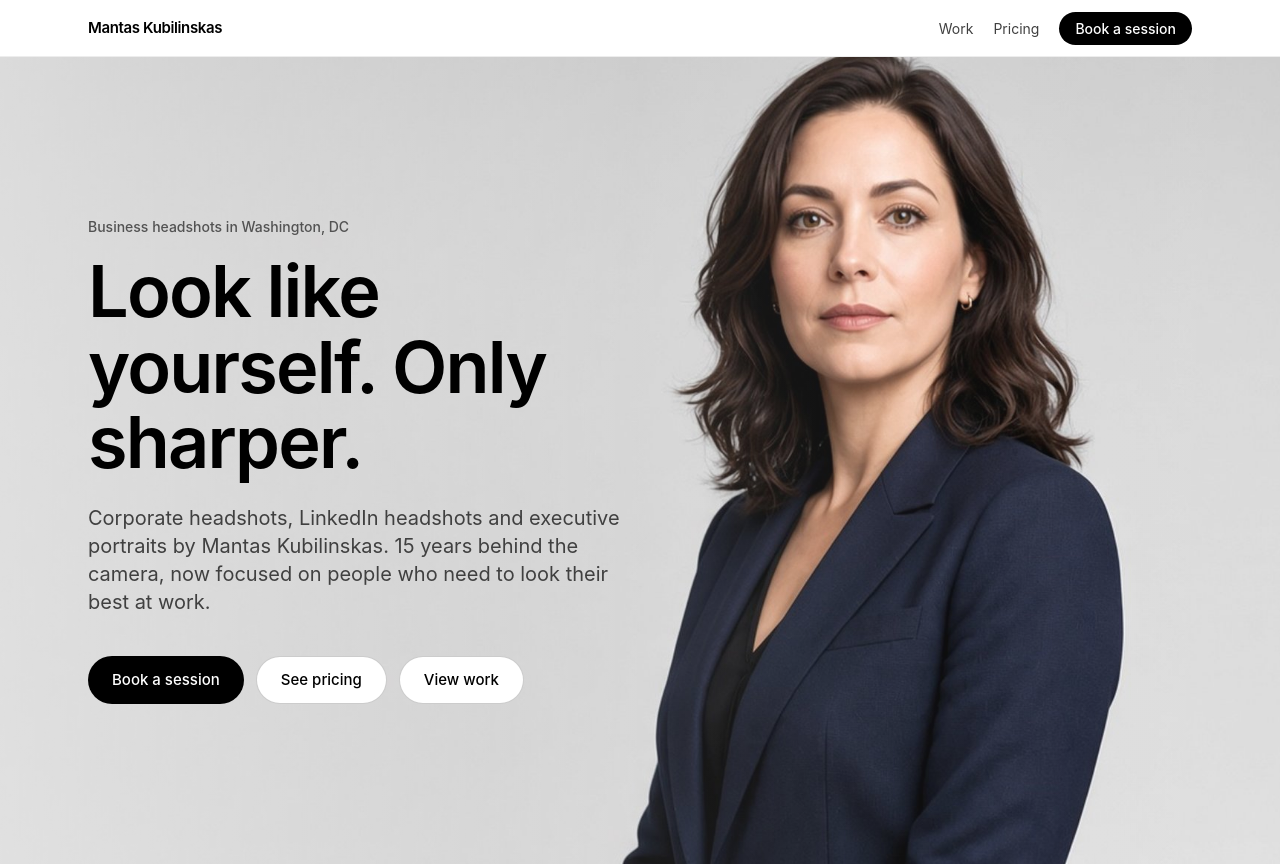
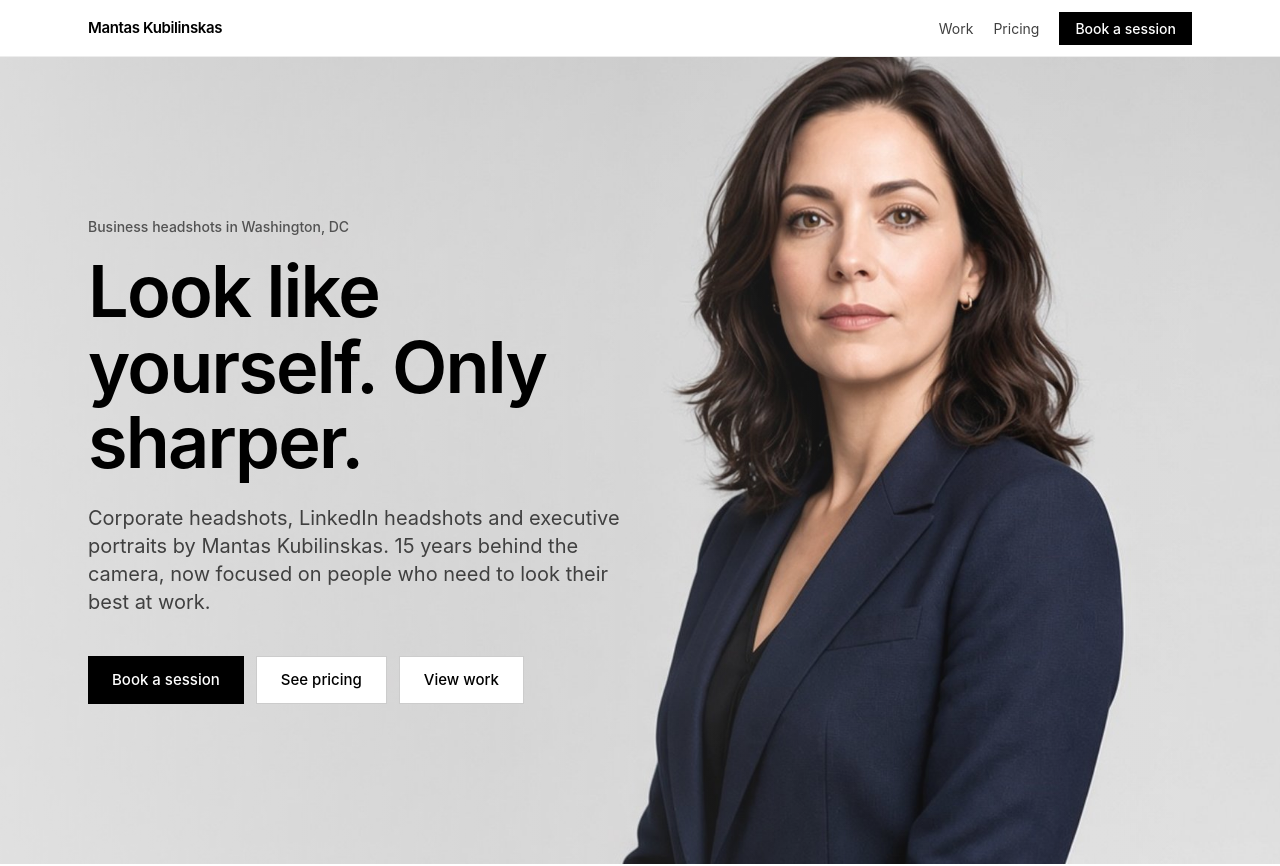
Before and after one commit to kubiliux1/Business-Portraits, a Next.js app: page / in a window 1280 px wide. Shown: the top 866 px of the page. Built offline with nearby package versions, Linux system fonts and the light colour scheme; no server answers.

Commit message:
Square corners: components

```diff
--- a/src/components/BookingForm.tsx
+++ b/src/components/BookingForm.tsx
@@ -3,7 +3,7 @@ import { useState } from "react";
 import { useSearchParams } from "next/navigation";
 import { packages, formatPrice } from "@/content";
 
-const field = "mt-1 block w-full rounded-xl border border-neutral-300 bg-white px-3 py-2 text-base focus:border-black focus:outline-none focus:ring-1 focus:ring-black";
+const field = "mt-1 block w-full border border-neutral-300 bg-white px-3 py-2 text-base focus:border-black focus:outline-none focus:ring-1 focus:ring-black";
 
 export default function BookingForm({ defaultPackage = "" }: { defaultPackage?: string }) {
   const initial = packages.some((p) => p.slug === defaultPackage) ? defaultPackage : "";
@@ -48,7 +48,7 @@ export default function BookingForm({ defaultPackage = "" }: { defaultPackage?:
       <div><label htmlFor="message" className="text-sm font-medium">What do you need the photos for?</label><textarea id="message" name="message" rows={5} className={field} /></div>
       <input type="text" name="website" tabIndex={-1} autoComplete="off" className="hidden" aria-hidden="true" />
       {state === "error" && <p role="alert" className="text-sm text-black underline">{msg}</p>}
-      <button type="submit" disabled={state === "sending"} className="rounded-full bg-black px-6 py-3 text-sm font-medium text-white hover:bg-neutral-800 disabled:bg-neutral-500">
+      <button type="submit" disabled={state === "sending"} className=" bg-black px-6 py-3 text-sm font-medium text-white hover:bg-neutral-800 disabled:bg-neutral-500">
         {state === "sending" ? "Sending..." : "Send request"}
       </button>
     </form>
--- a/src/components/Cta.tsx
+++ b/src/components/Cta.tsx
@@ -1,9 +1,9 @@
 import Link from "next/link";
 export function Primary({ href = "/book", children = "Book a session" }: { href?: string; children?: React.ReactNode }) {
-  return <Link href={href} className="inline-flex items-center rounded-full bg-black px-6 py-3 text-[15px] font-medium text-white transition hover:bg-neutral-800 focus-visible:outline-2 focus-visible:outline-offset-2 focus-visible:outline-black">{children}</Link>;
+  return <Link href={href} className="inline-flex items-center bg-black px-6 py-3 text-[15px] font-medium text-white transition hover:bg-neutral-800 focus-visible:outline-2 focus-visible:outline-offset-2 focus-visible:outline-black">{children}</Link>;
 }
 export function Secondary({ href, children }: { href: string; children: React.ReactNode }) {
-  return <Link href={href} className="inline-flex items-center rounded-full border border-neutral-300 px-6 py-3 text-[15px] font-medium text-black transition hover:border-black">{children}</Link>;
+  return <Link href={href} className="inline-flex items-center border border-neutral-300 px-6 py-3 text-[15px] font-medium text-black transition hover:border-black">{children}</Link>;
 }
 export function CtaRow({ work = true, pricing = true, className = "" }: { work?: boolean; pricing?: boolean; className?: string }) {
   return (
--- a/src/components/Faq.tsx
+++ b/src/components/Faq.tsx
@@ -1,7 +1,7 @@
 export type QA = { q: string; a: string };
 export default function Faq({ items }: { items: QA[] }) {
   return (
-    <div className="divide-y divide-neutral-200 rounded-3xl border border-neutral-200">
+    <div className="divide-y divide-neutral-200 border border-neutral-200">
       {items.map((i) => (
         <details key={i.q} className="group px-6 py-6 sm:px-8">
           <summary className="flex cursor-pointer list-none items-center justify-between gap-4 text-[17px] font-medium leading-snug">
--- a/src/components/Gallery.tsx
+++ b/src/components/Gallery.tsx
@@ -63,7 +63,7 @@ export default function Gallery({ photos }: { photos: Item[] }) {
     <>
       <ul className="grid grid-cols-1 gap-5 sm:grid-cols-2 lg:grid-cols-3">
         {photos.map((p, i) => (
-          <li key={p.src} className="relative aspect-[3/4] overflow-hidden rounded-3xl bg-neutral-100">
+          <li key={p.src} className="relative aspect-[3/4] overflow-hidden bg-neutral-100">
             <HoverColorImage
               bwSrc={p.src}
               colorSrc={p.colorSrc}
@@ -99,7 +99,7 @@ export default function Gallery({ photos }: { photos: Item[] }) {
               e.stopPropagation();
               close();
             }}
-            className="absolute right-4 top-4 flex h-11 w-11 items-center justify-center rounded-full bg-white/10 text-2xl text-white transition hover:bg-white/20 focus-visible:outline focus-visible:outline-2 focus-visible:outline-white"
+            className="absolute right-4 top-4 flex h-11 w-11 items-center justify-center bg-white/10 text-2xl text-white transition hover:bg-white/20 focus-visible:outline focus-visible:outline-2 focus-visible:outline-white"
           >
             <span aria-hidden>&times;</span>
           </button>
@@ -110,7 +110,7 @@ export default function Gallery({ photos }: { photos: Item[] }) {
               e.stopPropagation();
               step(-1);
             }}
-            className="absolute left-3 top-1/2 flex h-11 w-11 -translate-y-1/2 items-center justify-center rounded-full bg-white/10 text-2xl text-white transition hover:bg-white/20 focus-visible:outline focus-visible:outline-2 focus-visible:outline-white sm:left-6"
+            className="absolute left-3 top-1/2 flex h-11 w-11 -translate-y-1/2 items-center justify-center bg-white/10 text-2xl text-white transition hover:bg-white/20 focus-visible:outline focus-visible:outline-2 focus-visible:outline-white sm:left-6"
           >
             <span aria-hidden>&#8249;</span>
           </button>
@@ -121,13 +121,13 @@ export default function Gallery({ photos }: { photos: Item[] }) {
               e.stopPropagation();
               step(1);
             }}
-            className="absolute right-3 top-1/2 flex h-11 w-11 -translate-y-1/2 items-center justify-center rounded-full bg-white/10 text-2xl text-white transition hover:bg-white/20 focus-visible:outline focus-visible:outline-2 focus-visible:outline-white sm:right-6"
+            className="absolute right-3 top-1/2 flex h-11 w-11 -translate-y-1/2 items-center justify-center bg-white/10 text-2xl text-white transition hover:bg-white/20 focus-visible:outline focus-visible:outline-2 focus-visible:outline-white sm:right-6"
           >
             <span aria-hidden>&#8250;</span>
           </button>
 
           <div
-            className="relative aspect-[3/4] w-[min(88vw,calc(78vh*3/4))] overflow-hidden rounded-2xl"
+            className="relative aspect-[3/4] w-[min(88vw,calc(78vh*3/4))] overflow-hidden"
             onClick={(e) => e.stopPropagation()}
           >
             <Image key={current.colorSrc} src={current.colorSrc} alt={current.alt} fill sizes="90vw" quality={85} className="object-cover" priority />
--- a/src/components/Header.tsx
+++ b/src/components/Header.tsx
@@ -9,7 +9,7 @@ export default function Header() {
         <div className="flex items-center gap-5 text-[14px]">
           <Link href="/work" className="hidden text-neutral-700 hover:text-black sm:inline">Work</Link>
           <Link href="/pricing" className="hidden text-neutral-700 hover:text-black sm:inline">Pricing</Link>
-          <Link href="/book" className="rounded-full bg-black px-4 py-1.5 font-medium text-white hover:bg-neutral-800">Book a session</Link>
+          <Link href="/book" className=" bg-black px-4 py-1.5 font-medium text-white hover:bg-neutral-800">Book a session</Link>
         </div>
       </nav>
       <div className="flex justify-center gap-6 border-t border-neutral-200/70 py-2 text-[14px] sm:hidden">
```
